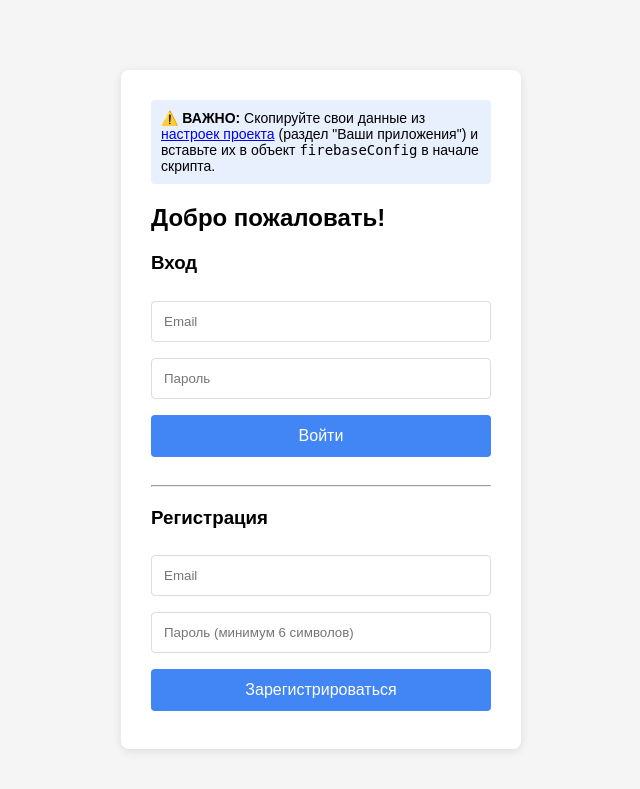
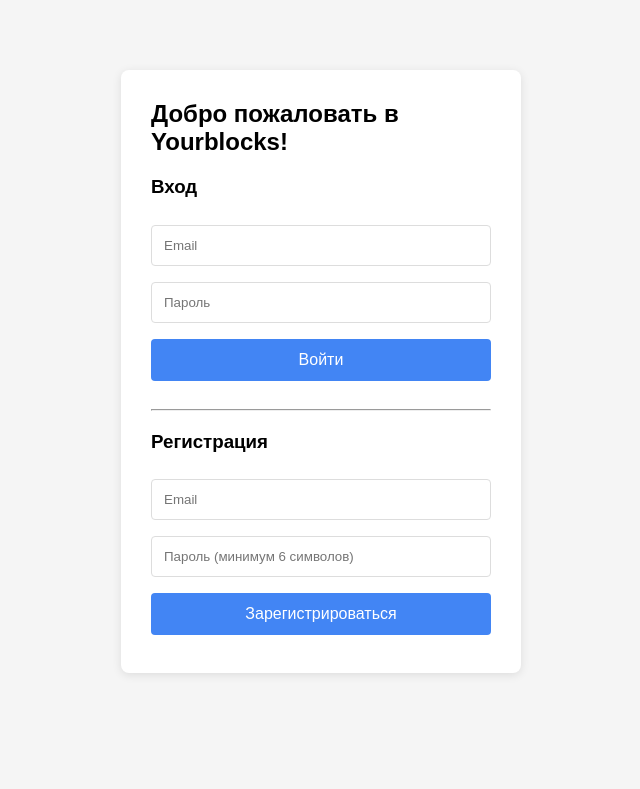
Before and after one commit to yuri22072015g-lab/Yourblocks, a PHP site: page / in a window 1280 px wide. Shown: the top 789 px of the page, without its empty margins (319-959 px from the left). After the commit the page ends 675 px from the top, so only its background shows below. Run offline with PHP 8.4, Linux system fonts and the light colour scheme; some libraries are stand-ins or nearby versions.

Commit message:
Update index.php

```diff
--- a/index.php
+++ b/index.php
@@ -3,7 +3,7 @@
 <head>
     <meta charset="UTF-8">
     <meta name="viewport" content="width=device-width, initial-scale=1.0">
-    <title>Вход через Firebase</title>
+    <title>Yourblocks — вход и регистрация</title>
     <style>
         body { font-family: Arial, sans-serif; max-width: 400px; margin: 50px auto; padding: 20px; background: #f5f5f5; }
         .container { background: white; padding: 30px; border-radius: 8px; box-shadow: 0 2px 10px rgba(0,0,0,0.1); }
@@ -16,20 +16,15 @@
         h2 { margin-top: 0; }
         hr { margin: 20px 0; }
     </style>
-    <!-- Firebase SDK -->
+    <!-- Firebase SDK (совместимая версия) -->
     <script src="https://www.gstatic.com/firebasejs/10.8.0/firebase-app-compat.js"></script>
     <script src="https://www.gstatic.com/firebasejs/10.8.0/firebase-auth-compat.js"></script>
 </head>
 <body>
     <div class="container" id="app">
-        <!-- ШАГ 1: ВСТАВЬТЕ СВОИ ДАННЫЕ FIREBASE НИЖЕ -->
-        <div style="background: #e8f0fe; padding: 10px; border-radius: 4px; margin-bottom: 20px; font-size: 14px;">
-            <strong>⚠️ ВАЖНО:</strong> Скопируйте свои данные из <a href="https://console.firebase.google.com/project/yourblocks-ccdb7/settings/general" target="_blank">настроек проекта</a> (раздел "Ваши приложения") и вставьте их в объект <code>firebaseConfig</code> в начале скрипта.
-        </div>
-
         <!-- Формы для неавторизованных -->
         <div id="unauthorized">
-            <h2>Добро пожаловать!</h2>
+            <h2>Добро пожаловать в Yourblocks!</h2>
             <div id="message"></div>
 
             <h3>Вход</h3>
@@ -55,21 +50,15 @@
     </div>
 
     <script>
-        // 🔥 ВСТАВЬТЕ СЮДА СВОЙ ОБЪЕКТ firebaseConfig ИЗ КОНСОЛИ FIREBASE
-        // Как получить:
-        // 1. Зайдите в консоль Firebase (https://console.firebase.google.com/)
-        // 2. Выберите проект "Yourblocks" (yourblocks-ccdb7)
-        // 3. Нажмите на шестерёнку "Настройки проекта" (Project settings)
-        // 4. В разделе "Ваши приложения" (Your apps) выберите веб-приложение "Yourblocks Web App"
-        // 5. В блоке "SDK setup and configuration" выберите "Config" и скопируйте весь объект firebaseConfig
-        //    (он выглядит примерно как показано ниже, но с вашими реальными данными)
+        // 🔥 ВАШ ОБЪЕКТ firebaseConfig (данные из консоли)
         const firebaseConfig = {
-            apiKey: "ВСТАВЬТЕ_API_KEY",
-            authDomain: "yourblocks-ccdb7.firebaseapp.com", // обычно ProjectID + .firebaseapp.com
+            apiKey: "AIzaSyCMgDxuPbye5rpZcS7JAHD_6PEDbAc3ZdU",
+            authDomain: "yourblocks-ccdb7.firebaseapp.com",
             projectId: "yourblocks-ccdb7",
-            storageBucket: "yourblocks-ccdb7.appspot.com", // обычно ProjectID + .appspot.com
-            messagingSenderId: "531017606276",             // Project number
-            appId: "1:531017606276:web:5eab2f87a2f9f5c885ced1" // App ID
+            storageBucket: "yourblocks-ccdb7.firebasestorage.app",
+            messagingSenderId: "531017606276",
+            appId: "1:531017606276:web:5eab2f87a2f9f5c885ced1",
+            measurementId: "G-JSWF0QVSJ9"
         };
 
         // Инициализация Firebase
@@ -79,20 +68,18 @@
         // Отслеживание состояния аутентификации
         auth.onAuthStateChanged((user) => {
             if (user) {
-                // Пользователь вошёл
                 document.getElementById('unauthorized').classList.add('hidden');
                 document.getElementById('authorized').classList.remove('hidden');
                 document.getElementById('userEmail').textContent = user.email;
                 document.getElementById('userUid').textContent = user.uid;
             } else {
-                // Пользователь вышел
                 document.getElementById('unauthorized').classList.remove('hidden');
                 document.getElementById('authorized').classList.add('hidden');
                 document.getElementById('message').innerHTML = '';
             }
         });
 
-        // Функция регистрации
+        // Регистрация
         function register() {
             const email = document.getElementById('regEmail').value.trim();
             const password = document.getElementById('regPassword').value.trim();
@@ -105,7 +92,7 @@
             }
 
             auth.createUserWithEmailAndPassword(email, password)
-                .then((userCredential) => {
+                .then(() => {
                     messageDiv.className = 'success';
                     messageDiv.textContent = 'Регистрация успешна! Выполняется вход...';
                     document.getElementById('regEmail').value = '';
@@ -123,14 +110,14 @@
                 });
         }
 
-        // Функция входа
+        // Вход
         function login() {
             const email = document.getElementById('loginEmail').value.trim();
             const password = document.getElementById('loginPassword').value.trim();
             const messageDiv = document.getElementById('message');
 
             auth.signInWithEmailAndPassword(email, password)
-                .then((userCredential) => {
+                .then(() => {
                     messageDiv.className = 'success';
                     messageDiv.textContent = 'Вход выполнен успешно!';
                     document.getElementById('loginEmail').value = '';
@@ -148,7 +135,7 @@
                 });
         }
 
-        // Функция выхода
+        // Выход
         function logout() {
             auth.signOut().then(() => {
                 document.getElementById('message').className = 'success';
```
